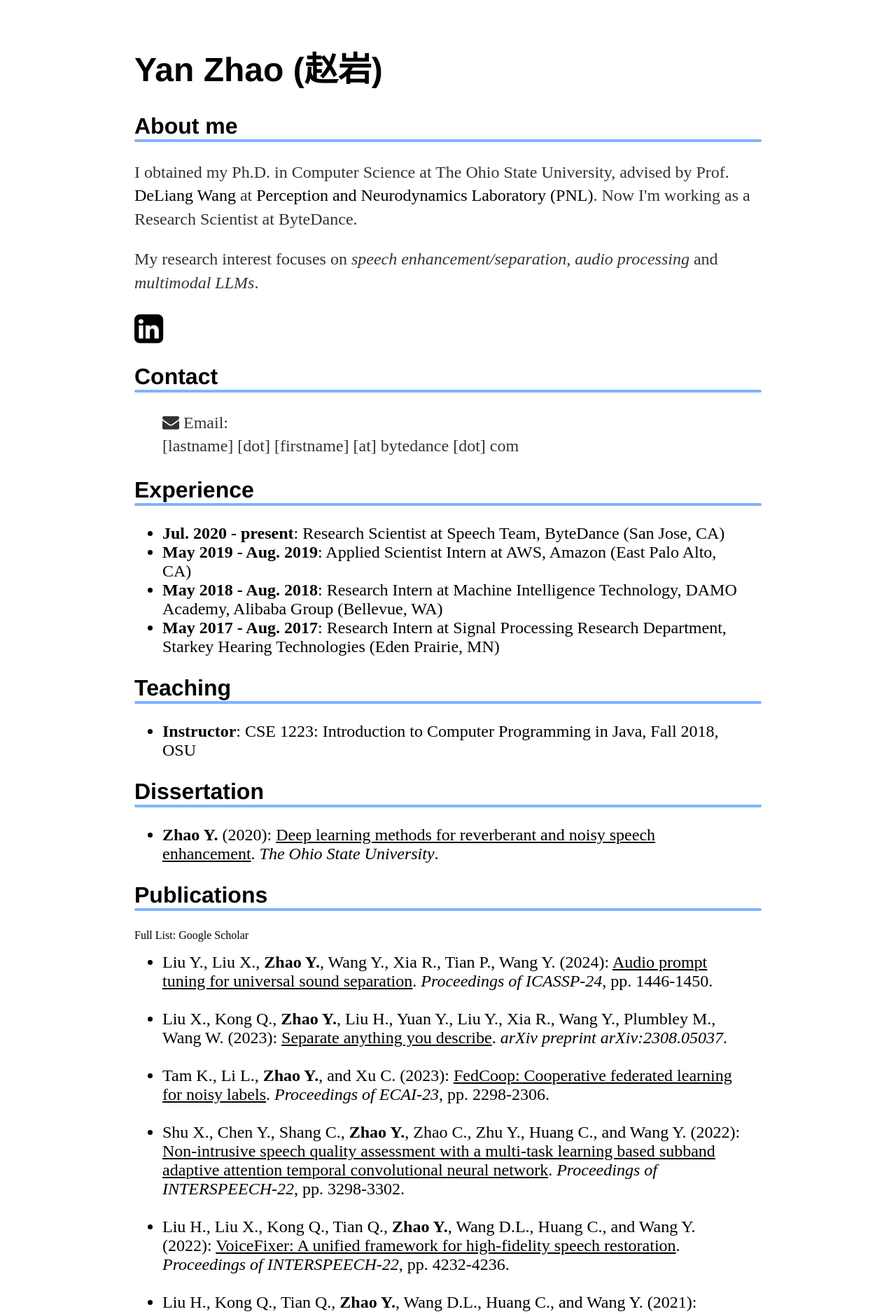
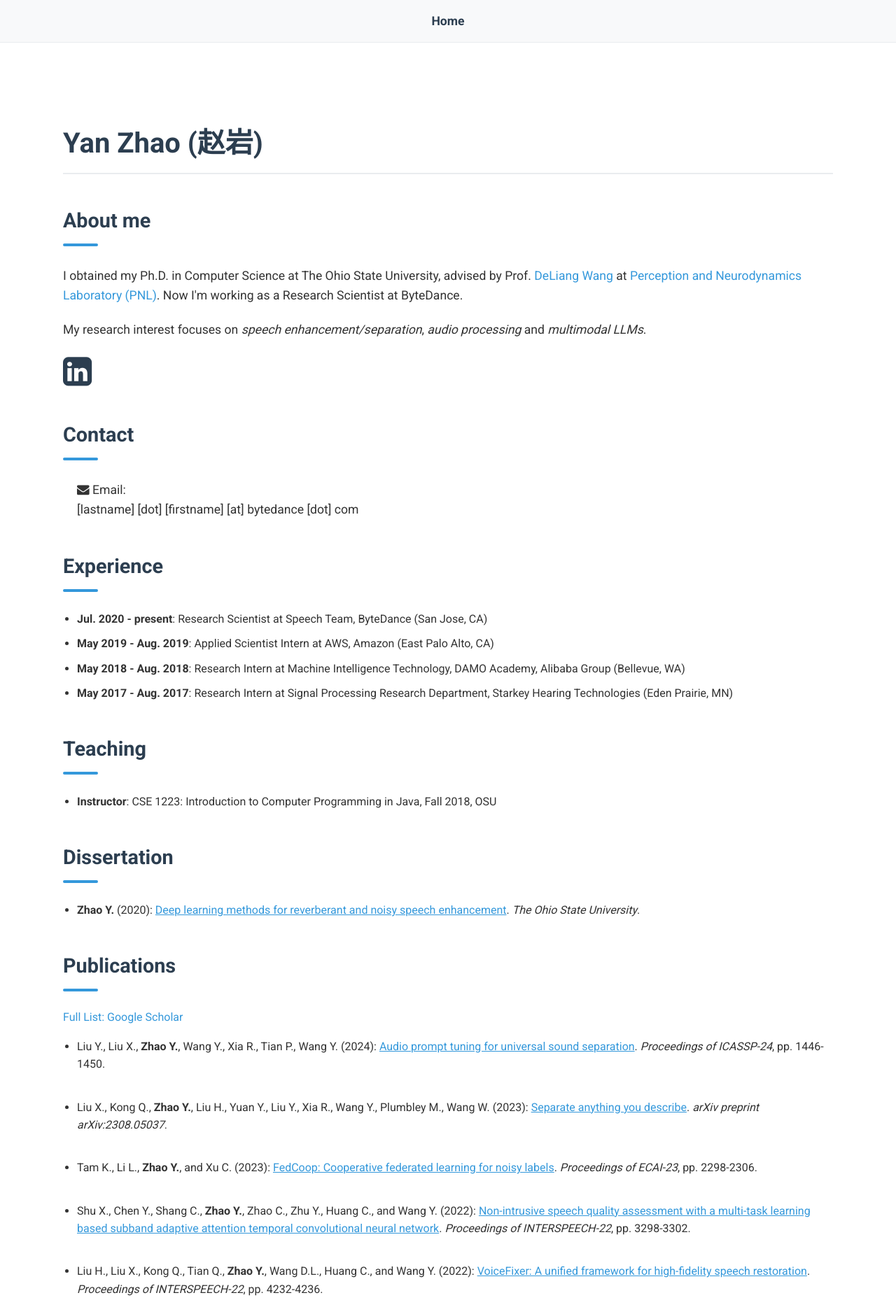
Before and after one commit to cliffzhao/cliffzhao.github.io, a Jekyll site: the page built from index.html, in a window 1280 px wide. Shown: the top 1878 px of the page at 70% size. Built offline with Jekyll 4.4.1, drawn with Linux system fonts in a browser that asks for light colours; a style sheet for code colours, icons or effects is not loaded.

Commit message:
[update] improve style

```diff
--- a/_layouts/default.html
+++ b/_layouts/default.html
@@ -1,9 +1,14 @@
 <!DOCTYPE html>
 	<html>
 		<head>
+			<meta charset="utf-8">
+			<meta name="viewport" content="width=device-width, initial-scale=1">
 			<title>{{ page.title }}</title>
 			<!-- link to main stylesheet -->
 			<link rel="stylesheet" type="text/css" href="/css/main.css">
+			<link href="https://fonts.googleapis.com/css2?family=Roboto:wght@300;400;700&display=swap" rel="stylesheet">
+			<link rel="stylesheet" href="https://cdnjs.cloudflare.com/ajax/libs/font-awesome/4.7.0/css/font-awesome.min.css">
+			<link rel="stylesheet" href="https://cdn.jsdelivr.net/gh/jpswalsh/academicons@1/css/academicons.min.css">
 
 			<!-- Global site tag (gtag.js) - Google Analytics -->
 <script async src="https://www.googletagmanager.com/gtag/js?id=UA-113478503-1"></script>
@@ -17,14 +22,14 @@
 
 		</head>
 		<body>
-			<!-- <nav> -->
-	    	<!-- 	<ul> -->
-	        <!-- 		<li><a href="/">Home</a></li> -->
-		    <!--     	<\!-- <li><a href="/about">About</a></li> -\-> -->
-	        <!-- 		<\!-- <li><a href="/cv">CV</a></li> -\-> -->
-	        <!-- 		<\!-- <li><a href="/blog">Blog</a></li> -\-> -->
-	    	<!-- 	</ul> -->
-			<!-- </nav> -->
+			<nav>
+	    		<ul>
+	        		<li><a href="/">Home</a></li>
+		        	<!-- <li><a href="/about">About</a></li> -->
+	        		<!-- <li><a href="/cv">CV</a></li> -->
+	        		<!-- <li><a href="/blog">Blog</a></li> -->
+	    		</ul>
+			</nav>
 			<div class="container">
 
 			{{ content }}
--- a/css/main.css
+++ b/css/main.css
@@ -1,98 +1,149 @@
-body {
-    margin: 60px auto;
-    width: 70%;
-}
-nav ul, footer ul {
-    font-family:'Helvetica', 'Arial', 'Sans-Serif';
-    padding: 0px;
-    list-style: none;
-    font-weight: bold;
-}
-nav ul li, footer ul li {
-    display: inline;
-    margin-right: 20px;
+:root {
+    --primary-color: #2c3e50;
+    --accent-color: #3498db;
+    --text-color: #333;
+    --bg-color: #fff;
+    --light-gray: #f8f9fa;
+    --border-color: #e9ecef;
 }
 
-ul li {font-size: 1.5em}
-
-li {
-    padding: 0px;
-    font-size: 1.4em;
-    margin-right: 20px;
+body {
+    font-family: 'Roboto', 'Helvetica', 'Arial', sans-serif;
+    color: var(--text-color);
+    background-color: var(--bg-color);
+    line-height: 1.6;
+    margin: 0;
+    padding: 0;
 }
 
+.container {
+    max-width: 1100px;
+    margin: 0 auto;
+    padding: 20px;
+}
+
+/* Typography */
+h1, h2, h3 {
+    color: var(--primary-color);
+    margin-top: 1.5em;
+    margin-bottom: 0.5em;
+    font-weight: 700;
+}
+
+h1 {
+    font-size: 2.5em;
+    border-bottom: 2px solid var(--border-color);
+    padding-bottom: 10px;
+}
+
+h2 {
+    font-size: 1.8em;
+    position: relative;
+    padding-bottom: 10px;
+}
+
+h2:after {
+    content: '';
+    display: block;
+    width: 50px;
+    height: 4px;
+    background: var(--accent-color);
+    margin-top: 10px;
+    border-radius: 2px;
+}
+
+p {
+    font-size: 1.1em;
+    margin-bottom: 1.2em;
+}
+
+/* Links */
 a {
+    color: var(--accent-color);
     text-decoration: none;
-    color: black;
+    transition: color 0.2s;
 }
+
 a:hover {
+    color: var(--primary-color);
     text-decoration: underline;
 }
 
-b {
-    text-decoration: none;
-    color: #A4A4A4;
-}
-b:hover {
-    text-decoration: underline;
+/* Navigation */
+nav {
+    background-color: var(--light-gray);
+    padding: 1rem 0;
+    margin-bottom: 2rem;
+    border-bottom: 1px solid var(--border-color);
 }
 
-
-h1 {
-    font-size: 3em;
-    font-family:'Helvetica', 'Arial', 'Sans-Serif';
+nav ul {
+    list-style: none;
+    padding: 0;
+    margin: 0;
+    text-align: center;
 }
 
-h2 {
-    font-size: 2em;
-    font-family:'Helvetica', 'Arial', 'Sans-Serif';
-}
-h2:after {
-    content:' ';
-    display:block;
-    border:2px solid #80b3ff;
-    border-radius:4px;
-    -webkit-border-radius:4px;
-    -moz-border-radius:4px;
-    box-shadow:inset 0 1px 1px rgba(0, 0, 0, .05);
-    -webkit-box-shadow:inset 0 1px 1px rgba(0, 0, 0, .05);
-    -moz-box-shadow:inset 0 1px 1px rgba(0, 0, 0, .05);
+nav ul li {
+    display: inline-block;
+    margin: 0 15px;
 }
 
-p {
-    font-size: 1.5em;
-    line-height: 1.4em;
-    color: #333;
-}
-footer {
-    border-top: 1px solid #d5d5d5;
-    font-size: .8em;
+nav ul li a {
+    color: var(--primary-color);
+    font-weight: bold;
+    font-size: 1.1em;
 }
 
-ul.posts {
-    margin: 20px auto 40px;
-    font-size: 1.5em;
+nav ul li a:hover {
+    color: var(--accent-color);
+    text-decoration: none;
 }
 
-ul.posts li {
-    list-style: none;
-    font-size: 1.5em;
+/* Footer */
+footer {
+    margin-top: 4rem;
+    padding: 2rem 0;
+    border-top: 1px solid var(--border-color);
+    text-align: center;
+    color: #666;
+    font-size: 0.9em;
 }
 
-/* Style all font awesome icons */
-/* .fa {
-  padding: 20px;
-  font-size: 30px;
-  width: 50px;
-  text-align: left;
-  text-decoration: none;
-  border-radius: 50%;
-} */
-
-.fa:hover {
-  opacity: 0.7;
+footer ul {
+    list-style: none;
+    padding: 0;
 }
 
-.ai:hover {
-  opacity: 0.7;
+footer ul li {
+    display: inline;
+    margin: 0 10px;
 }
+
+/* Publications List */
+ul {
+    padding-left: 20px;
+}
+
+li {
+    margin-bottom: 10px;
+}
+
+/* Utility */
+.blurb {
+    margin-bottom: 2rem;
+}
+
+.social-icons {
+    margin-top: 1rem;
+}
+
+.social-icons i {
+    margin-right: 15px;
+    color: var(--primary-color);
+    transition: color 0.2s;
+}
+
+.social-icons i:hover {
+    color: var(--accent-color);
+}
--- a/index.html
+++ b/index.html
@@ -2,9 +2,6 @@
 layout: default
 title: Yan Zhao
 ---
-<link rel="stylesheet" href="https://cdnjs.cloudflare.com/ajax/libs/font-awesome/4.7.0/css/font-awesome.min.css">
-<link rel="stylesheet" href="https://cdn.jsdelivr.net/gh/jpswalsh/academicons@1/css/academicons.min.css">
-<!-- <link rel="stylesheet" type="text/css" href="/css/main.css"> -->
 <div class="blurb">
 	<h1>Yan Zhao (赵岩)</h1>
 
@@ -19,7 +16,7 @@
 		My research interest focuses on <I>speech enhancement/separation</I>, <I>audio processing</I> and <I>multimodal LLMs</I>.
 	</p>
 
-	<div align="left">
+	<div class="social-icons">
 		<a href="https://www.linkedin.com/in/yan-zhao-8785a356/"><i class="fa fa-linkedin-square fa-3x"></i></a> <a href="https://scholar.google.com/citations?user=cHzLMDEAAAAJ&hl=en" target="_blank"><i class="ai ai-google-scholar-square ai-3x"></i></a>
 	</div>
 
```
Also changed, not shown: other parts of _layouts/default.html (+0 -1 lines).
